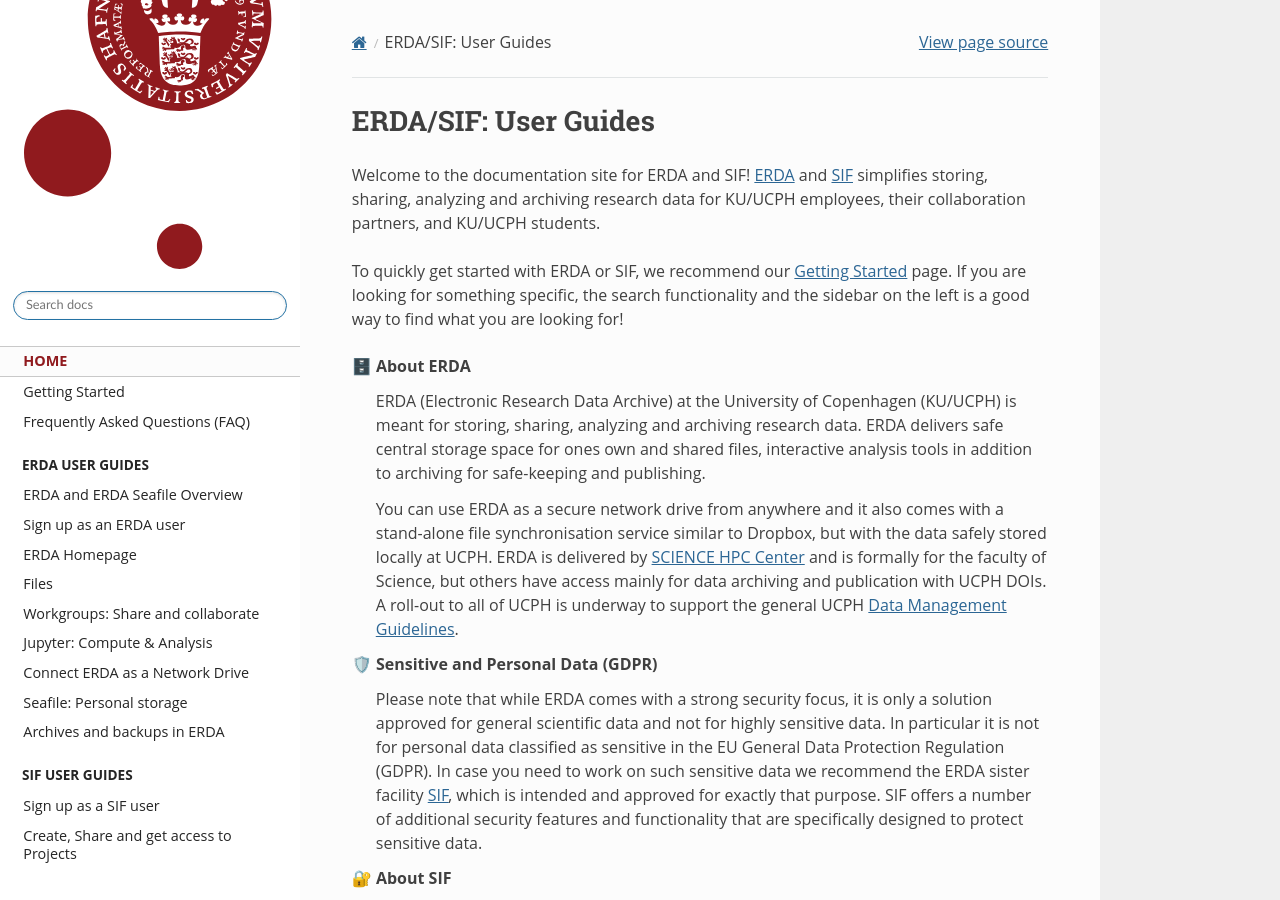
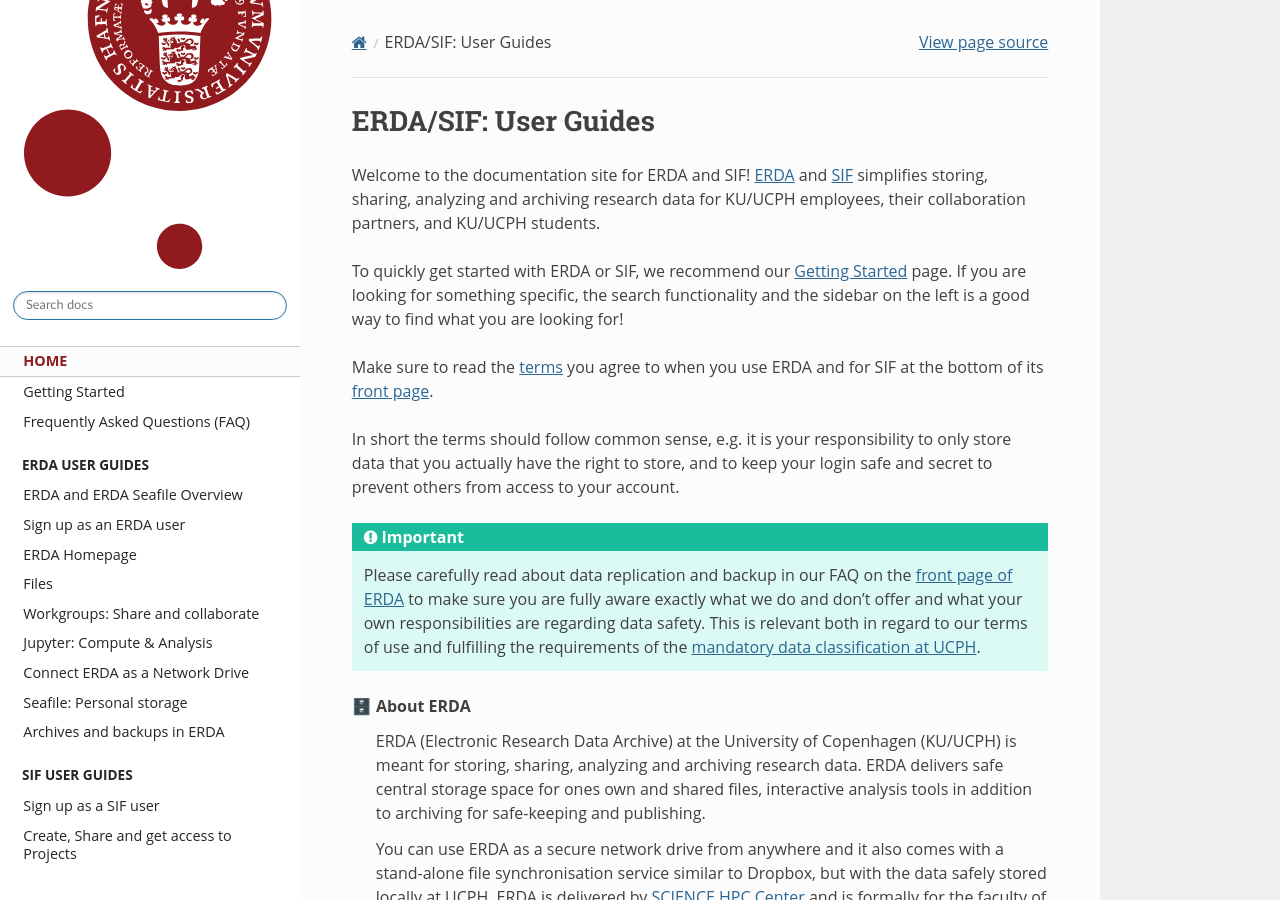
Before and after one commit to ucphhpc/migrid-user-docs, a Sphinx documentation site: the page built from docs/index.rst, in a window 1280 px wide and 900 px high. Built offline with Sphinx 7.4.7 and the Read the Docs theme 3.1.0, drawn with Linux system fonts in a browser that asks for light colours.

Commit message:
Add information about terms of use (#26)
* Add information about terms of use

* Fix duplicate error

```diff
--- a/docs/index.rst
+++ b/docs/index.rst
@@ -40,6 +40,13 @@
 
 
 To quickly get started with ERDA or SIF, we recommend our :ref:`Getting Started <gettingstarted_intro>` page. If you are looking for something specific, the search functionality and the sidebar on the left is a good way to find what you are looking for!
+
+Make sure to read the `terms <https://erda.ku.dk/terms.html>`_ you agree to when you use ERDA and for SIF at the bottom of its `front page <https://sif.ku.dk/>`_.
+
+In short the terms should follow common sense, e.g. it is your responsibility to only store data that you actually have the right to store, and to keep your login safe and secret to prevent others from access to your account.
+
+.. important:: Please carefully read about data replication and backup in our FAQ on the `front page of ERDA <https://erda.ku.dk/>`_ to make sure you are fully aware exactly what we do and don’t offer and what your own responsibilities are regarding data safety.
+               This is relevant both in regard to our terms of use and fulfilling the requirements of the `mandatory data classification at UCPH <https://kunet.ku.dk/employee-guide/Pages/Safety-and-Emergency-Preparedness/Information-Security.aspx>`_.
 
 
 |:file_cabinet:| About ERDA
```
